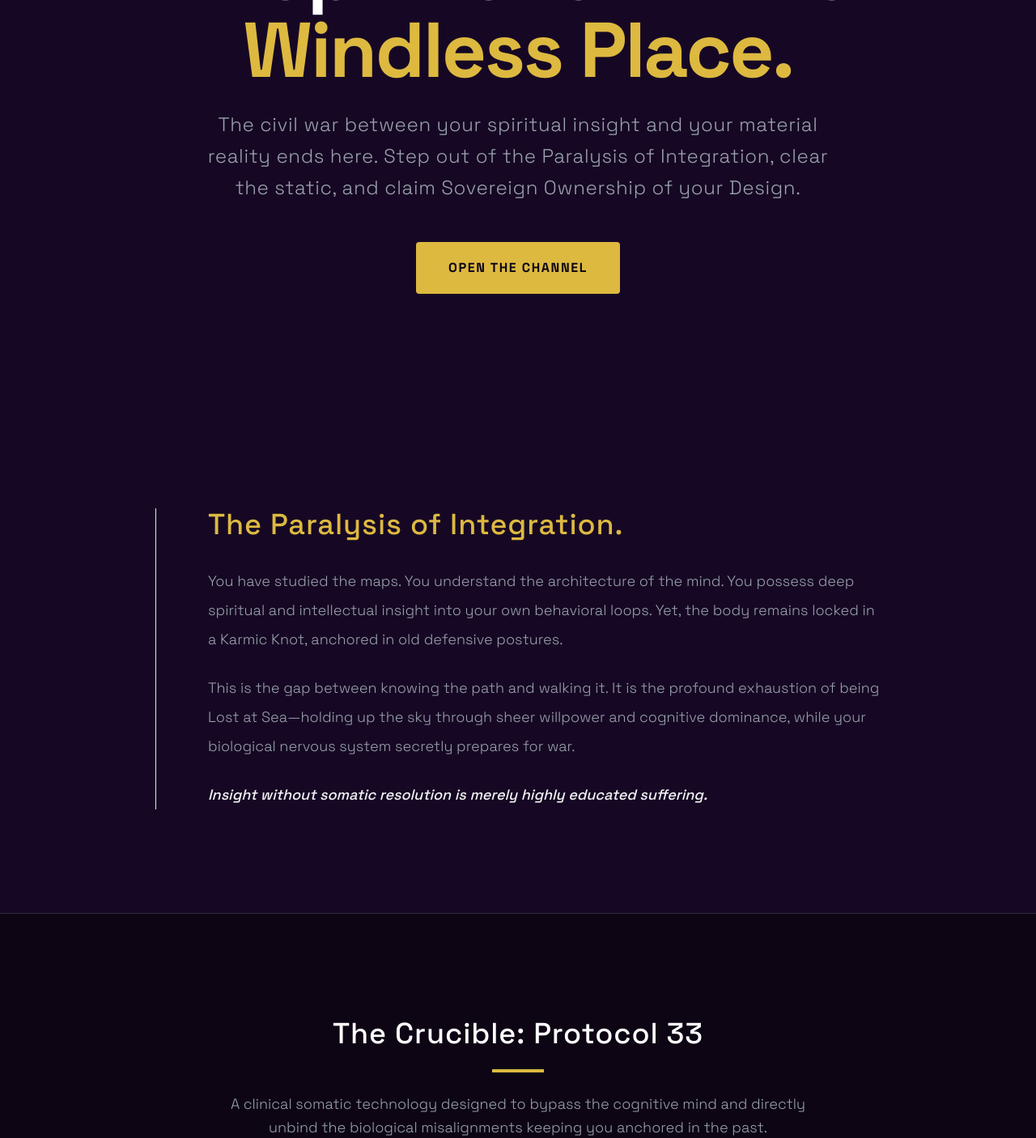
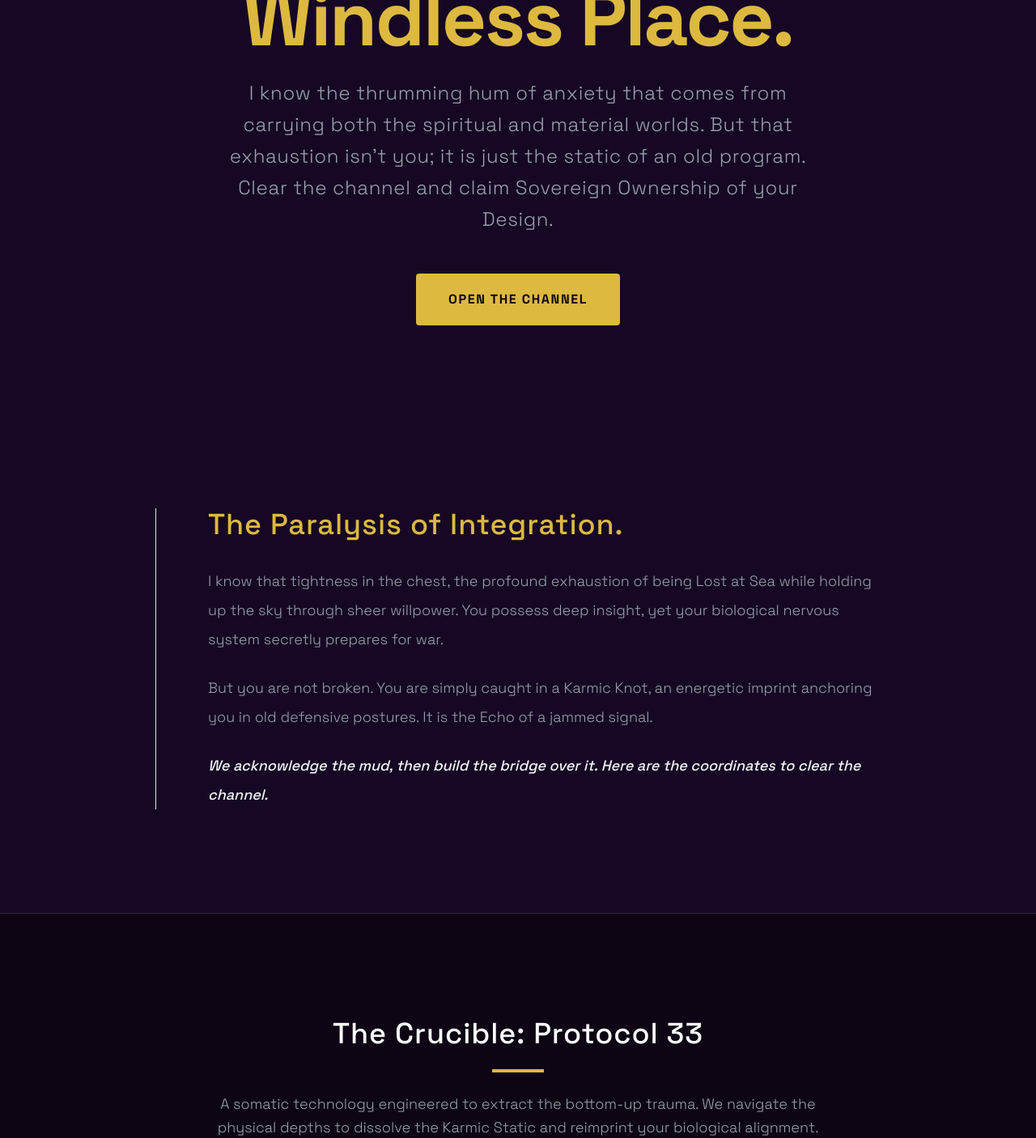
Before and after one commit to Peter999Bright-star/P33-command-centre, a Next.js app: page / in a window 1280 px wide. Shown: the part 300-1706 px from the top of the page at 81% size. Built offline with nearby package versions, Linux system fonts and the light colour scheme.

Commit message:
Phase 5.5: Voice Codex Overhaul on Homepage

```diff
--- a/src/app/page.tsx
+++ b/src/app/page.tsx
@@ -11,11 +11,13 @@
           <span className="text-alchemical-gold"> Windless Place.</span>
         </h1>
         <p className="text-muted text-xl md:text-2xl max-w-3xl font-light tracking-wide leading-relaxed opacity-0 animate-[var(--animate-slow-fade)]">
-          The civil war between your spiritual insight and your material reality ends here. Step out of the Paralysis of Integration, clear the static, and claim Sovereign Ownership of your Design.
+          I know the thrumming hum of anxiety that comes from carrying both the spiritual and material worlds. But that exhaustion isn't you; it is just the static of an old program. Clear the channel and claim Sovereign Ownership of your Design.
         </p>
-        <button className="mt-12 px-10 py-5 bg-alchemical-gold text-void-deep font-bold tracking-widest uppercase hover:bg-white transition-colors duration-500 rounded-sm opacity-0 animate-[var(--animate-slow-fade-delayed)]">
+        <Link href="#deployment-tracks" className="mt-12 opacity-0 animate-[var(--animate-slow-fade-delayed)]">
+          <button className="px-10 py-5 bg-alchemical-gold text-void-deep font-bold tracking-widest uppercase hover:bg-white transition-colors duration-500 rounded-sm">
             OPEN THE CHANNEL
           </button>
+        </Link>
       </section>
 
       {/* The Paralysis of Integration */}
@@ -26,13 +28,13 @@
           </h2>
           <div className="text-muted text-lg font-light leading-loose space-y-6">
             <p>
-              You have studied the maps. You understand the architecture of the mind. You possess deep spiritual and intellectual insight into your own behavioral loops. Yet, the body remains locked in a Karmic Knot, anchored in old defensive postures.
+              I know that tightness in the chest, the profound exhaustion of being Lost at Sea while holding up the sky through sheer willpower. You possess deep insight, yet your biological nervous system secretly prepares for war.
             </p>
             <p>
-              This is the gap between knowing the path and walking it. It is the profound exhaustion of being Lost at Sea—holding up the sky through sheer willpower and cognitive dominance, while your biological nervous system secretly prepares for war.
+              But you are not broken. You are simply caught in a Karmic Knot, an energetic imprint anchoring you in old defensive postures. It is the Echo of a jammed signal.
             </p>
             <p className="text-primary font-medium italic">
-              Insight without somatic resolution is merely highly educated suffering.
+              We acknowledge the mud, then build the bridge over it. Here are the coordinates to clear the channel.
             </p>
           </div>
         </div>
@@ -47,11 +49,13 @@
             </h2>
             <div className="w-16 h-1 bg-alchemical-gold mx-auto mt-6 mb-6" />
             <p className="text-muted text-lg max-w-3xl mx-auto font-light leading-relaxed">
-              A clinical somatic technology designed to bypass the cognitive mind and directly unbind the biological misalignments keeping you anchored in the past.
+              A somatic technology engineered to extract the bottom-up trauma. We navigate the physical depths to dissolve the Karmic Static and reimprint your biological alignment.
             </p>
-            <button className="mt-8 px-8 py-3 border border-platinum text-platinum font-bold tracking-widest uppercase hover:bg-white hover:text-void-deep transition-colors duration-500 rounded-sm">
+            <Link href="/hub" className="mt-8">
+              <button className="px-8 py-3 border border-platinum text-platinum font-bold tracking-widest uppercase hover:bg-white hover:text-void-deep transition-colors duration-500 rounded-sm">
                 ACCESS THE BLUEPRINT
               </button>
+            </Link>
           </div>
 
           <div className="grid grid-cols-1 md:grid-cols-3 gap-8 w-full">
@@ -95,7 +99,7 @@
       </section>
 
       {/* The Service Architecture */}
-      <section className="w-full bg-void-public py-32 px-6">
+      <section id="deployment-tracks" className="w-full bg-void-public py-32 px-6">
         <div className="max-w-7xl mx-auto flex flex-col items-center">
           <div className="text-center mb-16">
             <h2 className="text-3xl md:text-5xl font-bold tracking-tight text-white mb-6">
@@ -123,7 +127,7 @@
                 <div>
                   <h4 className="text-alchemical-gold font-mono text-sm tracking-widest mb-1">ANALOGY</h4>
                   <p className="text-muted font-light leading-relaxed">
-                    Running a deep diagnostic scan to remove corrupted files.
+                    A vital intervention to extinguish the localized fire and release the somatic block.
                   </p>
                 </div>
               </div>
@@ -146,21 +150,21 @@
               <div className="space-y-6 flex-grow">
                 <div>
                   <h4 className="text-platinum font-mono text-sm tracking-widest mb-1">SERVICE</h4>
-                  <p className="text-white text-lg">Program for Awakening</p>
+                  <p className="text-white text-lg">Program for Awakening (P33-AW)</p>
                 </div>
                 <div>
                   <h4 className="text-platinum font-mono text-sm tracking-widest mb-1">MECHANISM</h4>
-                  <p className="text-muted font-light">Top-Down Sovereign Invocation</p>
+                  <p className="text-muted font-light">Top-Down Infusion</p>
                 </div>
                 <div>
                   <h4 className="text-platinum font-mono text-sm tracking-widest mb-1">ANALOGY</h4>
                   <p className="text-muted font-light leading-relaxed">
-                    Installing a new Operating System to make you biologically immune to the ambient static of your past.
+                    The bridge from healing to awakening. We clear the Grey Fog and install the structural code of Embodied Sovereignty.
                   </p>
                 </div>
               </div>
 
-              <button className="mt-12 px-8 py-4 bg-alchemical-gold text-void-deep font-bold tracking-widest uppercase hover:bg-white transition-colors duration-300 w-full">
+              <button className="mt-12 px-8 py-4 bg-[#ddb940] text-void-deep font-bold tracking-widest uppercase hover:bg-white transition-colors duration-300 w-full">
                 ENTER THE HIGHWAY
               </button>
             </article>
@@ -173,9 +177,11 @@
         <h2 className="text-4xl md:text-5xl text-white font-bold tracking-tight mb-10 opacity-0 animate-[var(--animate-slow-fade)]">
           Awaiting Your Command.
         </h2>
-        <button className="px-10 py-5 bg-white text-void-deep font-bold tracking-widest uppercase hover:bg-alchemical-gold transition-colors duration-500 rounded-sm opacity-0 animate-[var(--animate-slow-fade-delayed)]">
+        <Link href="/contact" className="opacity-0 animate-[var(--animate-slow-fade-delayed)]">
+          <button className="px-10 py-5 bg-white text-void-deep font-bold tracking-widest uppercase hover:bg-alchemical-gold transition-colors duration-500 rounded-sm">
             INITIATE TRANSMISSION
           </button>
+        </Link>
       </section>
     </div>
   );
```
Also changed, not shown: 1 other file (tests, documents, lock files or other folders). Lines whose indentation alone changed are shown as unchanged.
